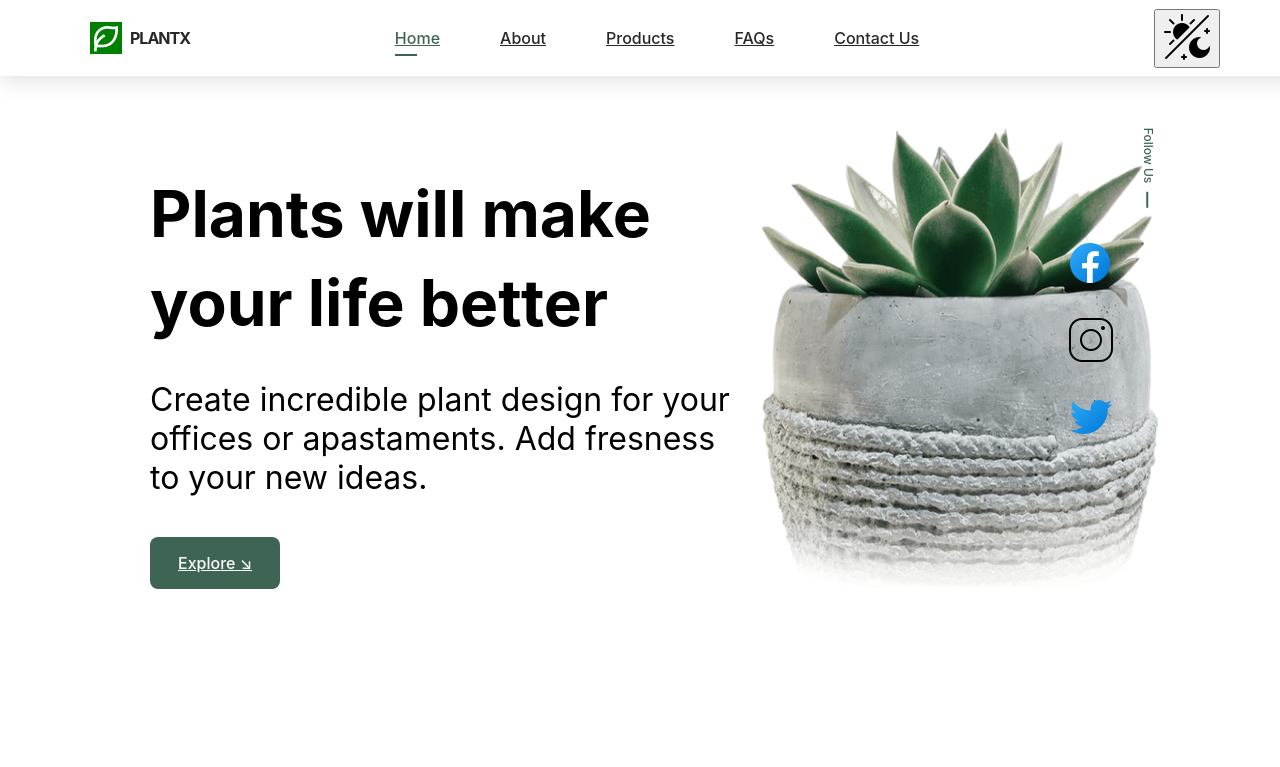
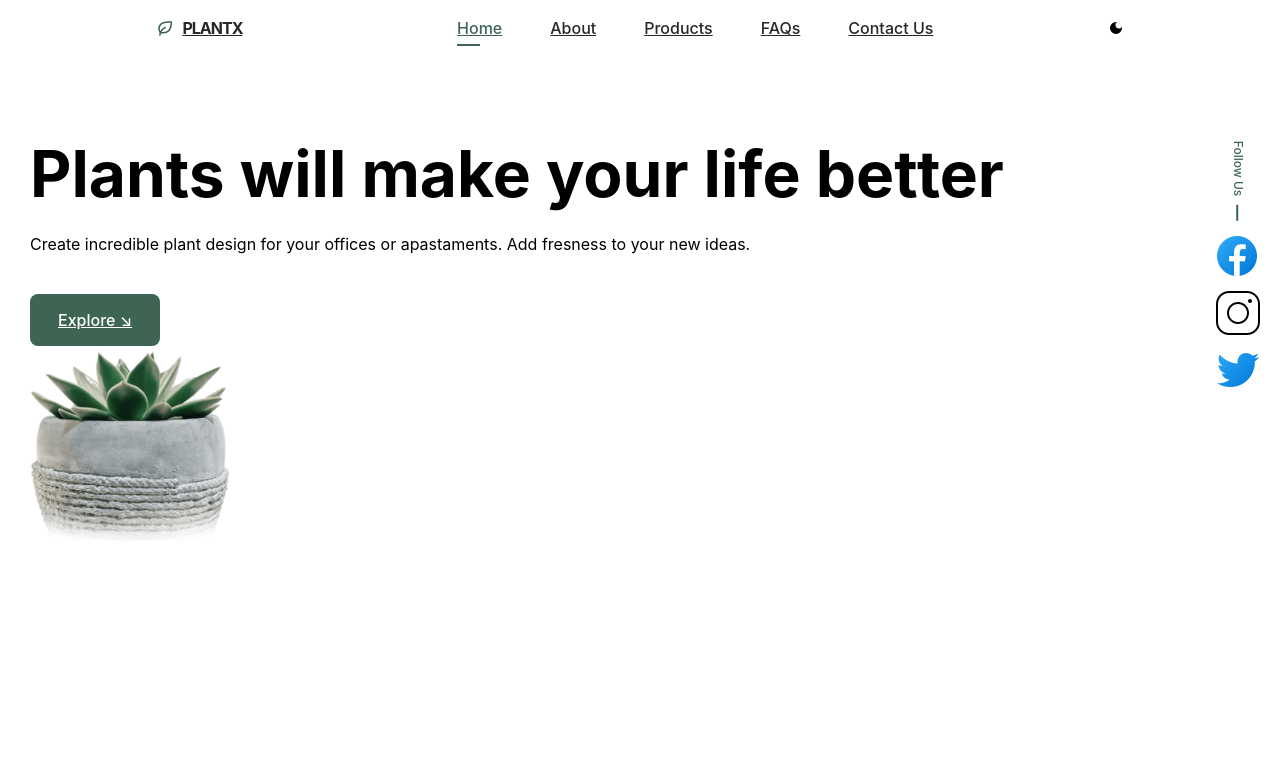
Before and after one commit to Abhishek-76/PlantX-ReactJs-Website, a React (Create React App) app: page / in a window 1280 px wide. Shown: the top 767 px of the page. Built offline with nearby package versions, Linux system fonts and the light colour scheme.

Commit message:
frontEnd

```diff
--- a/public/index.html
+++ b/public/index.html
@@ -5,6 +5,7 @@
     <title>
       Responsive Plant
     </title>
+    <link rel="stylesheet" href="https://cdnjs.cloudflare.com/ajax/libs/font-awesome/6.1.2/css/all.min.css" integrity="sha512-1sCRPdkRXhBV2PBLUdRb4tMg1w2YPf37qatUFeS7zlBy7jJI8Lf4VHwWfZZfpXtYSLy85pkm9GaYVYMfw5BC1A==" crossorigin="anonymous" referrerpolicy="no-referrer" />
   </head>
   <body>
 
--- a/src/App.css
+++ b/src/App.css
@@ -2,8 +2,10 @@
 .container{
     display: flex;
     flex-direction: column;
+    margin-left: 154px;
+    margin-right: 154px;
 }
-div {
+.div-container {
     padding-top: 10px;
     padding-right: 30px;
     padding-bottom: 10px;
--- a/src/App.js
+++ b/src/App.js
@@ -1,32 +1,35 @@
 import React from 'react';
-import About from './Components/About/About';
-import Header from './Components/Header';
+//import About from './Components/About/About';
+import Header from './Components/Header/Header';
 import './App.css'
 import Home from './Components/Home';
-import Product from './Components/Product';
-import Questions from './Components/Questions';
+//import Product from './Components/Product';
+//import Questions from './Components/Questions';
 function App() {
   return (
-    <div className='container'>
-      <div>
+    <>
+      <div className='div-container'>
         <Header/>
       </div>
-      <div>
+      <div className='div-container'>
         <Home/>
       </div>
-      <div>
-        <About/>
-      </div>
-      <div>
-        <Product/>
-      </div>
-      <div>
-        <Questions/>
-      </div>
 
-    </div>
+    </>
 
   );
 }
 
 export default App;
+
+//      <div className='div-container'>
+//        <About/>
+//      </div>
+  //    <div className='div-container'>
+  //      <Product/>
+      //</div>
+    //  <div className='div-container'>
+        //<Questions/>
+      //</div>
+      //<i class="fa-brands fa-facebook-f"></i>
+      //<i class="fa-solid fa-moon"></i>
--- a/src/Components/About/About.css
+++ b/src/Components/About/About.css
@@ -32,12 +32,12 @@
   flex-direction: column;
 
 }
-ul {
+abt_ul {
   list-style: none;
 
 }
 
-ul li:before {
+abt_ul li:before {
   content: '✅';
 
 }
--- a/src/Components/Header.js
+++ /dev/null
@@ -1,50 +0,0 @@
-import logo from './Assets/logo.png'
-import buttonicon from './Assets/DayNight.png'
-import './Header.css'
-const Header=()=>
-{
-
-      return (
-        <>
-        <div className='is-sticky'>
-
-        <div className='headerr'>
-        <div class="nav__logo">
-          <img src={logo} alt=" Logo" style={{backgroundColor:'Green'}}/>
-
-          Plantx
-        </div>
-
-        <div class="nav__menu" >
-        <div class="nav__list">
-          <div class="nav__item">
-            <a href="#home" class="nav__link active-link">Home</a>
-          </div>
-          <div class="nav__item">
-            <a href="#about" class="nav__link">About</a>
-          </div>
-          <div class="nav__item">
-            <a href="#products" class="nav__link">Products</a>
-          </div>
-          <div class="nav__item">
-            <a href="#faqs" class="nav__link">FAQs</a>
-          </div>
-          <div class="nav__item">
-            <a href="#contact" class="nav__link">Contact Us</a>
-          </div>
-        </div>
-        </div>
-
-        <div class="nav__btns">
-          <div class="nav__toggle" >
-            <button><img src={buttonicon} alt="Button_icon"/></button>
-          </div>
-        </div>
-
-        </div>
-      </div>
-        </>
-      )
-
-}
-export default Header;
--- a/src/Components/Header.css
+++ b/src/Components/Header/Header.css
@@ -1,17 +1,21 @@
-.is-sticky {
+
+  .header{
+    width:100%;
+    background-color: hsl(152, 0%, 100%);
     position: fixed;
     top: 0;
-    left: 0;
-    width: 100%;
-    z-index: 999;
-    box-shadow: 0 2px 24px 0 rgb(0 0 0 / 15%);
-    background-color: #ffffff !important;
-    animation: 500ms ease-in-out 0s normal none 1 running fadeInDown;
-    padding-top: 0px;
-    padding-bottom: 0px;
+    left:0;
+    z-index: 100;
+    display: block;
   }
-  .headerr{
-    height: 56px;
+  .nav_container{
+    background-color: #FFF;
+    max-width: 968px;
+    margin-left: auto;
+    margin-right: auto;
+  }
+  .nav{
+    height: 3.5rem;
     display: flex;
     justify-content: space-between;
     align-items: center;
@@ -20,6 +24,15 @@
   .nav__toggle,
   .nav__close{
     color: hsl(152, 4%, 15%);
+}
+.nav__logo{
+  text-transform: uppercase;
+  font-weight: 700;
+  letter-spacing: -1;
+  display: inline-flex;
+  align-items: center;
+  column-gap: .5rem;
+  transition: .3s;
 }
   .nav__logo-icon{
     font-size: 1.15rem;
@@ -48,30 +61,16 @@
     color: hsl(152, 24%, 32%);
   }
 
-  .nav__toggle{
-    display: inline-flex;
-    font-size: 1.25rem;
-    cursor: pointer;
-  }
-  @media screen and (max-width: 767px){
-    .nav__menu{
-      position: fixed;
-      background-color: #FFF;
-      width: 80%;
-      height: 100%;
-      top: 0;
-      right: -100%;
-      box-shadow: -2px 0 4px hsla(152, 24%, 15%, .1);
-      padding: 4rem 0 0 3rem;
-      border-radius: 1rem 0 0 1rem;
-      transition: .3s;
-      z-index: 100;
-    }
+
+
+  .nav__menu{
+    margin-left: auto;
+    margin-right: auto;
   }
   .nav__list{
     display: flex;
     flex-direction: row;
-    row-gap: 24px;
+    column-gap:3rem;
   }
 
   .nav__link{
@@ -86,10 +85,10 @@
   .nav__btns{
     display: inline-flex;
     align-items: center;
-    column-gap: 1rem;
+    column-gap: 3rem;
   }
-  .show-menu{
-    right: 0;
+  ul{
+    list-style: none;
   }
 
   .scroll-header{
--- /dev/null
+++ b/src/Components/Header/Header.js
@@ -0,0 +1,43 @@
+import { MdDarkMode } from "react-icons/md";
+import { TbLeaf } from "react-icons/tb";
+import './Header.css'
+const Header=()=>
+{
+
+    return (
+      <header className='header'>
+
+        <nav className='nav nav_container'>
+          <a href="#logo" className="nav__logo">
+            <TbLeaf className=" nav__logo-icon"/>Plantx
+          </a>
+
+          <div className="nav__menu" >
+            <ul className="nav__list">
+              <li className="nav__item">
+                <a href="#home" className="nav__link active-link">Home</a>
+              </li>
+              <li className="nav__item">
+                <a href="#about" className="nav__link">About</a>
+              </li>
+              <li className="nav__item">
+                <a href="#products" className="nav__link">Products</a>
+              </li>
+              <li className="nav__item">
+                <a href="#faqs" className="nav__link">FAQs</a>
+              </li>
+              <li className="nav__item">
+                <a href="#contact" className="nav__link">Contact Us</a>
+              </li>
+            </ul>
+          </div>
+
+          <div className="nav__btns">
+            <MdDarkMode/>
+          </div>
+        </nav>
+      </header>
+    )
+
+}
+export default Header;
--- a/src/Components/Home.css
+++ b/src/Components/Home.css
@@ -1,19 +1,15 @@
 .home{
-
   padding: 3.5rem 0 2rem;
 }
 
-
 .home__container{
-    display:flex ;
   position: relative;
   row-gap: 2rem;
 }
 
 .home__img{
-
-    width: 400px;
-    justify-self: left;
+  width: 200px;
+  justify-self: center;
 }
 
   .home__title{
@@ -25,7 +21,6 @@
 
   .home__description{
     margin-bottom:  2.5rem;
-    font-size: 2rem;
   }
 
   .home__social{
@@ -33,7 +28,7 @@
     top: 2rem;
     right: -1rem;
     display: grid;
-    justify-items: right;
+    justify-items: center;
     row-gap: 3.5rem;
   }
 
```
Lines whose indentation alone changed are shown as unchanged.
